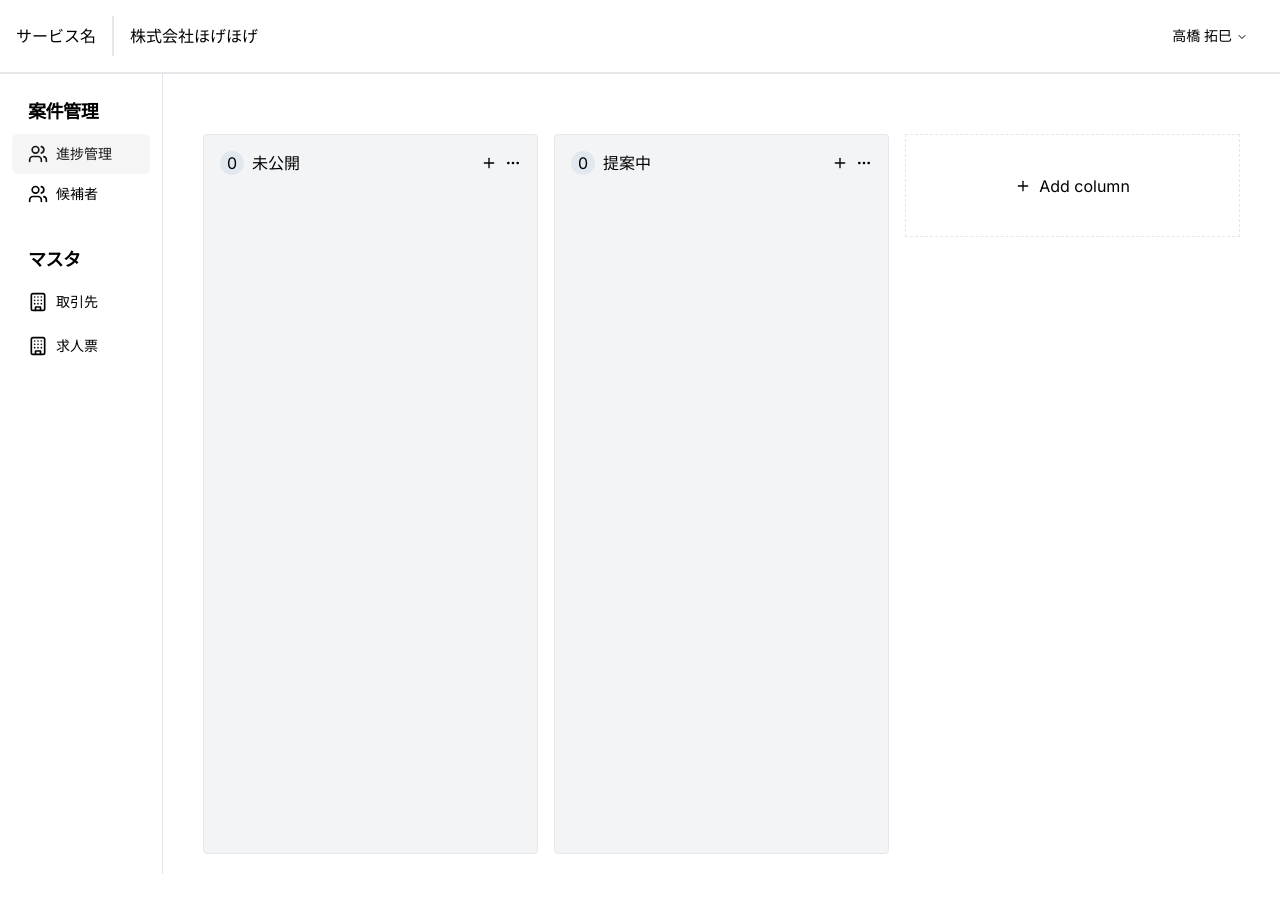
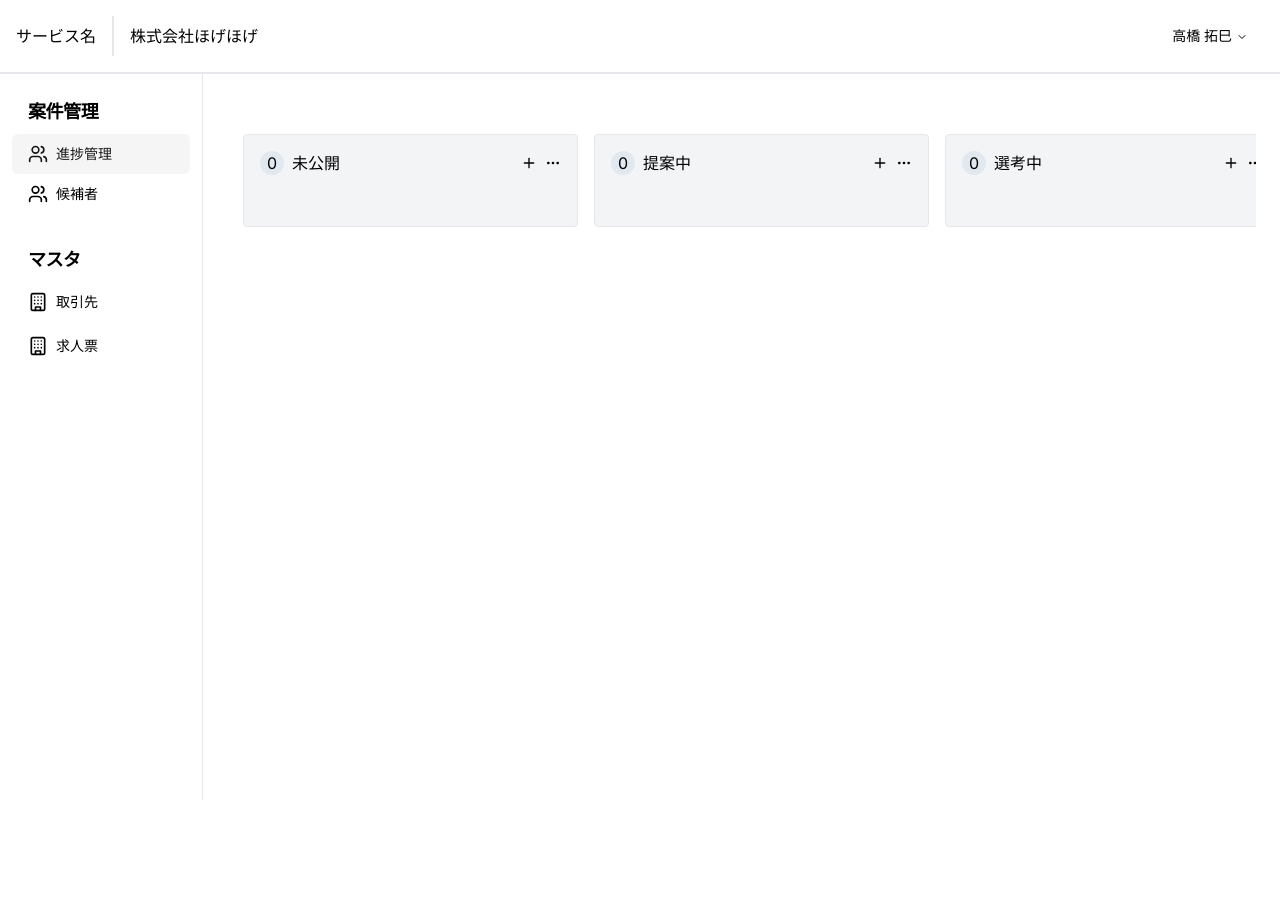
Before and after one commit to daiti0113/yamamoto-san, a Next.js app: page /applicants/1 in a window 1280 px wide. Shown: the top 912 px of the page. After the commit the page ends 800 px from the top, so only its background shows below. Built offline with nearby package versions, Linux system fonts and the light colour scheme.

Commit message:
画面外にはみ出た分をスクロールできるよう修正

```diff
--- a/src/app/applicants/[applicant_id]/page.tsx
+++ b/src/app/applicants/[applicant_id]/page.tsx
@@ -1,23 +1,51 @@
 "use client"
 
+import { ScrollArea, ScrollBar } from "@/components/molecules/ScrollArea"
 import { KanbanBoard } from "@/components/organisms/KanbanBoard/KanbanBoard"
+import { DraggableItem } from "@/components/organisms/KanbanBoard/item"
 import { useTaskGroups } from "@/components/organisms/KanbanBoard/useTaskGroups"
 
 export default function ApplicantDetailPage() {
   const kanbanBoardProps = useTaskGroups()
 
   return (
-    <KanbanBoard {...kanbanBoardProps} defaultTaskGroups={[{
-      key: "test1",
+    <ScrollArea>
+      <KanbanBoard {...kanbanBoardProps} defaultTaskGroups={defaultTaskGroups} />
+      <ScrollBar orientation="horizontal" />
+    </ScrollArea>
+  )
+}
+
+// TODO: groupNameとcontentsはおそらくどっちかで良いはず。型を修正すること。
+const defaultTaskGroups: DraggableItem[] = [
+  {
+    key: "1",
     groupName: "未公開",
     contents: "未公開",
     type: "column"
   },
   {
-      key: "test2",
+    key: "2",
     groupName: "提案中",
     contents: "提案中",
     type: "column"
-    }]} />
-  )
+  },
+  {
+    key: "3",
+    groupName: "選考中",
+    contents: "選考中",
+    type: "column"
+  },
+  {
+    key: "4",
+    groupName: "内定・入社",
+    contents: "内定・入社",
+    type: "column"
+  },
+  {
+    key: "5",
+    groupName: "辞退・不採用",
+    contents: "辞退・不採用",
+    type: "column"
   }
+]
--- a/src/app/layout.tsx
+++ b/src/app/layout.tsx
@@ -28,7 +28,7 @@
           <Header />
           <div className="flex h-full">
             <Sidebar className="h-full max-w-80 border-r-[1px]" />
-            <main className="py-7 px-6 w-full">
+            <main className="py-7 px-6 w-full overflow-hidden">
               {children}
             </main>
           </div>
--- /dev/null
+++ b/src/components/molecules/ScrollArea.tsx
@@ -0,0 +1,48 @@
+"use client"
+
+import * as React from "react"
+import * as ScrollAreaPrimitive from "@radix-ui/react-scroll-area"
+
+import { cn } from "@/lib/utils"
+
+const ScrollArea = React.forwardRef<
+  React.ElementRef<typeof ScrollAreaPrimitive.Root>,
+  React.ComponentPropsWithoutRef<typeof ScrollAreaPrimitive.Root>
+>(({ className, children, ...props }, ref) => (
+  <ScrollAreaPrimitive.Root
+    ref={ref}
+    className={cn("relative overflow-hidden", className)}
+    {...props}
+  >
+    <ScrollAreaPrimitive.Viewport className="h-full w-full rounded-[inherit]">
+      {children}
+    </ScrollAreaPrimitive.Viewport>
+    <ScrollBar />
+    <ScrollAreaPrimitive.Corner />
+  </ScrollAreaPrimitive.Root>
+))
+ScrollArea.displayName = ScrollAreaPrimitive.Root.displayName
+
+const ScrollBar = React.forwardRef<
+  React.ElementRef<typeof ScrollAreaPrimitive.ScrollAreaScrollbar>,
+  React.ComponentPropsWithoutRef<typeof ScrollAreaPrimitive.ScrollAreaScrollbar>
+>(({ className, orientation = "vertical", ...props }, ref) => (
+  <ScrollAreaPrimitive.ScrollAreaScrollbar
+    ref={ref}
+    orientation={orientation}
+    className={cn(
+      "flex touch-none select-none transition-colors",
+      orientation === "vertical" &&
+        "h-full w-2.5 border-l border-l-transparent p-[1px]",
+      orientation === "horizontal" &&
+        "h-2.5 flex-col border-t border-t-transparent p-[1px]",
+      className
+    )}
+    {...props}
+  >
+    <ScrollAreaPrimitive.ScrollAreaThumb className="relative flex-1 rounded-full bg-neutral-200 dark:bg-neutral-800" />
+  </ScrollAreaPrimitive.ScrollAreaScrollbar>
+))
+ScrollBar.displayName = ScrollAreaPrimitive.ScrollAreaScrollbar.displayName
+
+export { ScrollArea, ScrollBar }
--- a/src/components/organisms/KanbanBoard/KanbanBoard.tsx
+++ b/src/components/organisms/KanbanBoard/KanbanBoard.tsx
@@ -59,7 +59,6 @@
   let index = 0
   return (
     <DndProvider backend={HTML5Backend}>
-      <div className="h-screen">
       <div className="mt-8 h-full">
         <div className="m-4 h-full">
           <div className="flex h-full gap-4">
@@ -95,8 +94,7 @@
               showModal={showModal}
               updateShowModal={updateShowModal}
               updateNewColumnName={updateTaskGroups}
-              ></AddAColumnModal>
-            </div>
+            />
           </div>
         </div>
       </div>
```
Also changed, not shown: 1 other file (tests, documents, lock files or other folders). Lines whose indentation alone changed are shown as unchanged.
